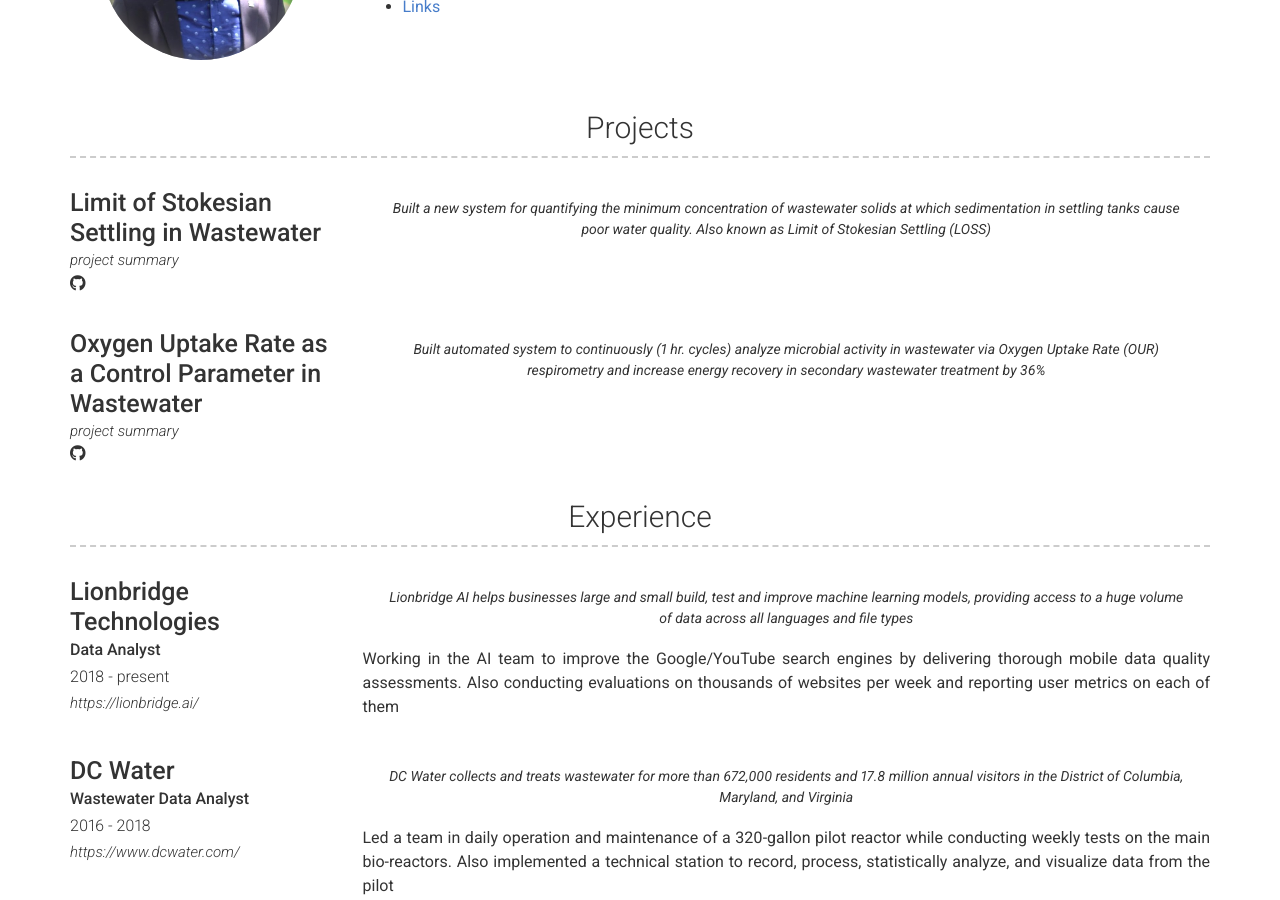
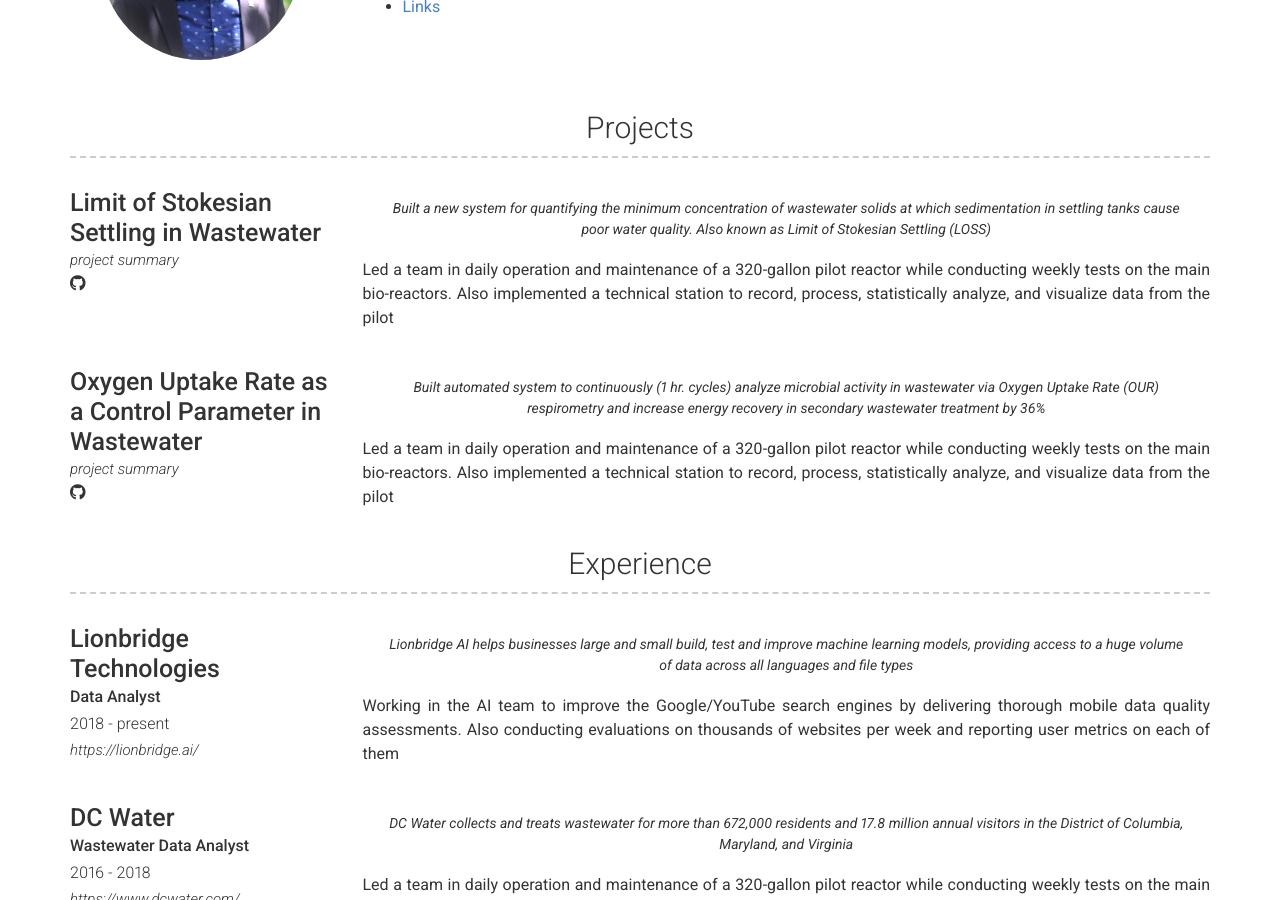
Before and after one commit to OlaOlagunju/cloudgeek.com.ng, a Jekyll site: the page built from index.md, in a window 1280 px wide and 900 px high, scrolled down 469 px. Built offline with Jekyll 4.4.1, drawn with Linux system fonts in a browser that asks for light colours; nearby versions of some CDN libraries.

Commit message:
Update _config.yml

```diff
--- a/_config.yml
+++ b/_config.yml
@@ -71,12 +71,13 @@
           #- title:  Github page for project (eg. sproogen/modern-resume-theme)
           #  icon: fab fa-github
           #  url: Link to project (eg. sproogen.github.io/modern-resume-theme)(optional)
-          - title:  Full project
+          - title:  Full Project
             icon: fab fa-github
             url: github.com/OlaOlagunju/LOSS_Project/blob/main/Full%20Project%20-%20Calculating%20the%20Limit%20of%20Stokesian%20Settling%20in%20Wastewater.ipynb
         quote: >
           Built a new system for quantifying the minimum concentration of wastewater solids at which sedimentation in settling tanks cause poor water quality. Also known as Limit of Stokesian Settling (LOSS)
         description: | # this will include new lines to allow paragraphs
+          Led a team in daily operation and maintenance of a 320-gallon pilot reactor while conducting weekly tests on the main bio-reactors. Also implemented a technical station to record, process, statistically analyze, and visualize data from the pilot
       - layout: left
         title: Oxygen Uptake Rate as a Control Parameter in Wastewater
         link: github.com/OlaOlagunju/OUR_Project
@@ -85,12 +86,13 @@
           #- title:  Github page for project (eg. sproogen/modern-resume-theme)
           #  icon: fab fa-github
           #  url: Link to project (eg. sproogen.github.io/modern-resume-theme)(optional)
-          - title:  Full project
+          - title:  Full Project
             icon: fab fa-github
             url: github.com/OlaOlagunju/OUR_Project/blob/main/Full%20Project%20-%20Using%20the%20Oxygen%20Uptake%20Rate%20of%20Biomass%20as%20a%20Control%20Parameter%20in%20Wastewater%20Treatment.ipynb
         quote: >
           Built automated system to continuously (1 hr. cycles) analyze microbial activity in wastewater via Oxygen Uptake Rate (OUR) respirometry and increase energy recovery in secondary wastewater treatment by 36%
         description: | # this will include new lines to allow paragraphs
+          Led a team in daily operation and maintenance of a 320-gallon pilot reactor while conducting weekly tests on the main bio-reactors. Also implemented a technical station to record, process, statistically analyze, and visualize data from the pilot
   - title: Experience
     layout: list
     content:
```
